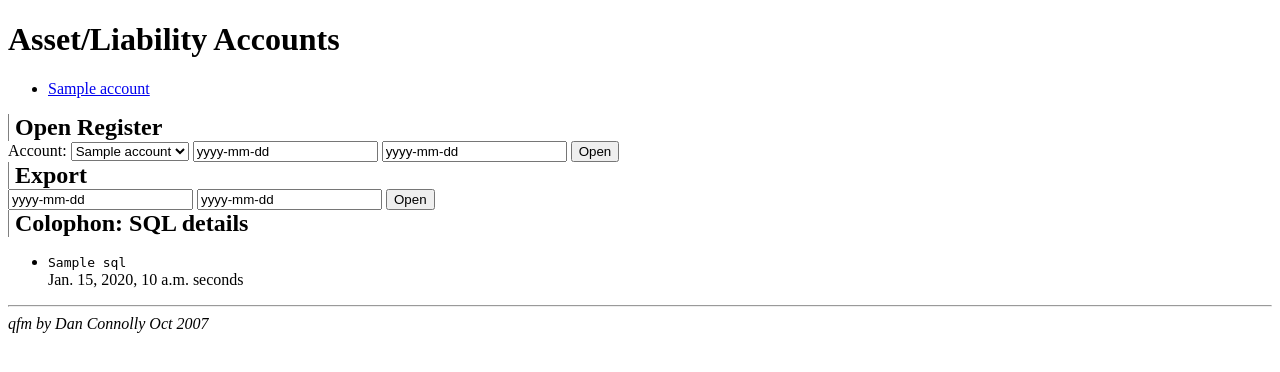
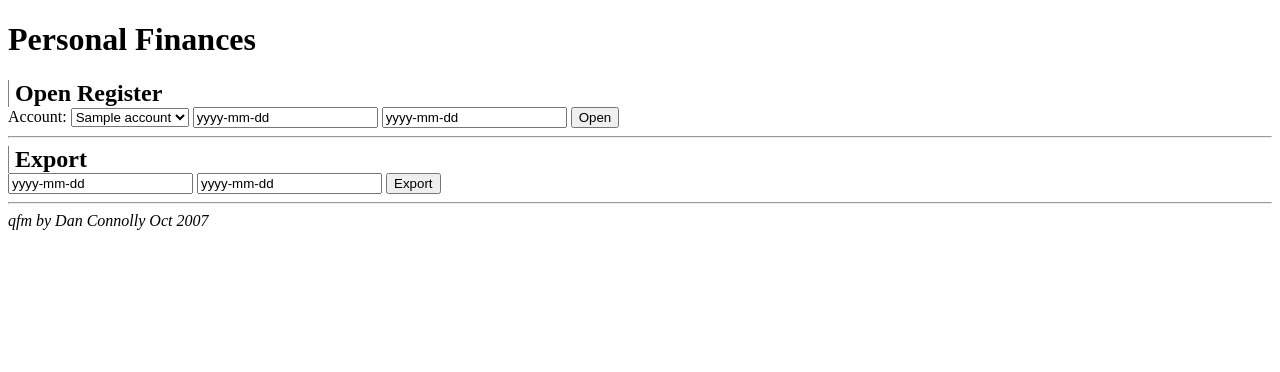
Before and after one commit to dckc/quacken, a Django app: template qfm/templates/accounts.html in a window 1280 px wide. Shown: the top 372 px of the page. Run offline with Django 3.2, Linux system fonts and the light colour scheme; the template is opened without the code that fills it: most values are stand-ins (such as "Sample title", 1, 10 or a date in 2020).

Commit message:
no more Asset/Liability account list; no more SQL details

```diff
--- a/qfm/templates/accounts.html
+++ b/qfm/templates/accounts.html
@@ -5,15 +5,8 @@
   <link rel="stylesheet" href="{{ MEDIA_URL }}finance.css" />
 </head>
 <body>
-<h1>Asset/Liability Accounts</h1>
 
-<ul>
-{% for a in accounts %}
-<li>
-  <a href="{%url dm93data.qfm.views.register a.id %}">{{a.name}}</a>
-</li>
-{% endfor %}
-</ul>
+<h1>Personal Finances</h1>
 
 <div><h2>Open Register</h2>
 <form action="register">
@@ -30,25 +23,17 @@
 <input type="submit" value="Open"/>
 </div>
 
+<hr />
+
 <div><h2>Export</h2>
 <form action="export">
 
 <div>
 <input type="text" name="from" value="yyyy-mm-dd" />
 <input type="text" name="to" value="yyyy-mm-dd" />
-<input type="submit" value="Open"/>
+<input type="submit" value="Export"/>
 </div>
 </form>
-
-<div><h2>Colophon: SQL details</h2>
-
-<ul>
- {% for q in queries %}
- <li><tt>{{q.sql}}</tt><br />{{q.time}} seconds</li>
- {% endfor %}
-</ul>
-
-</div>
 
 <hr />
 <address>
```
